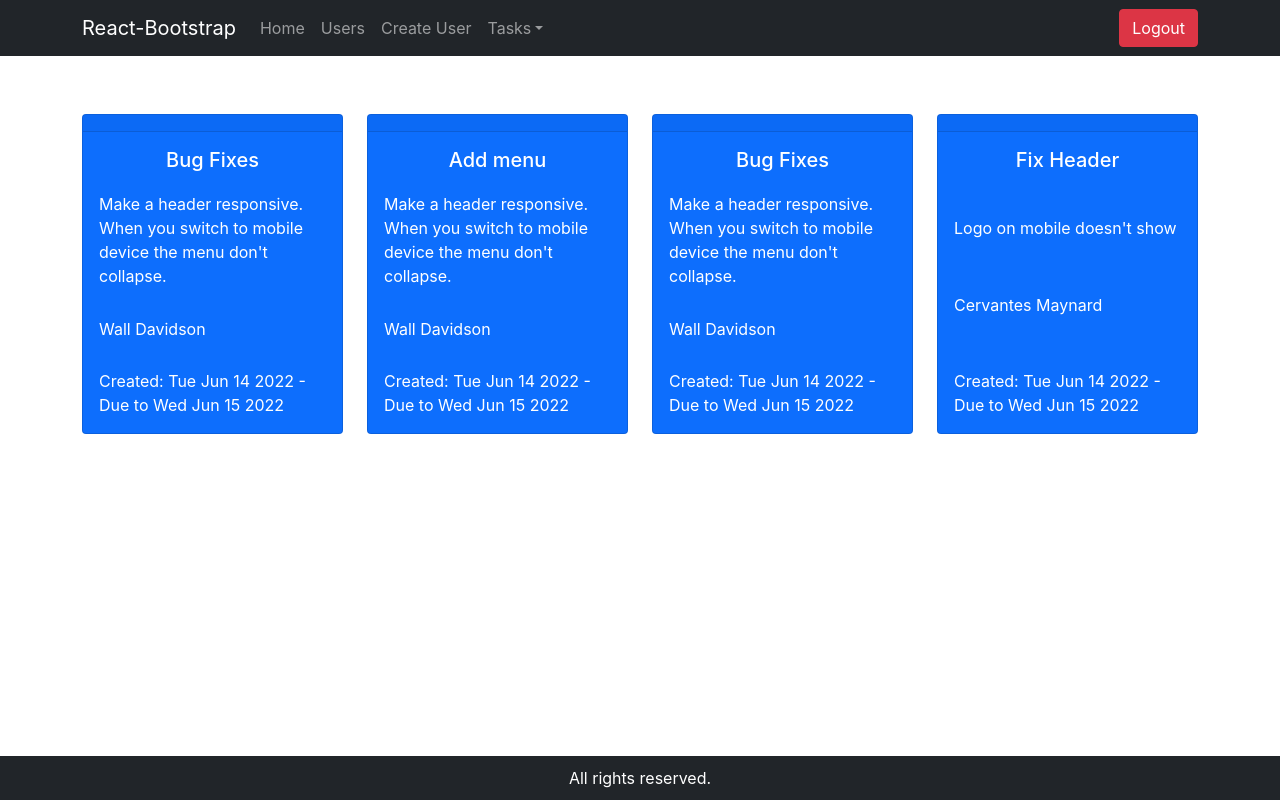
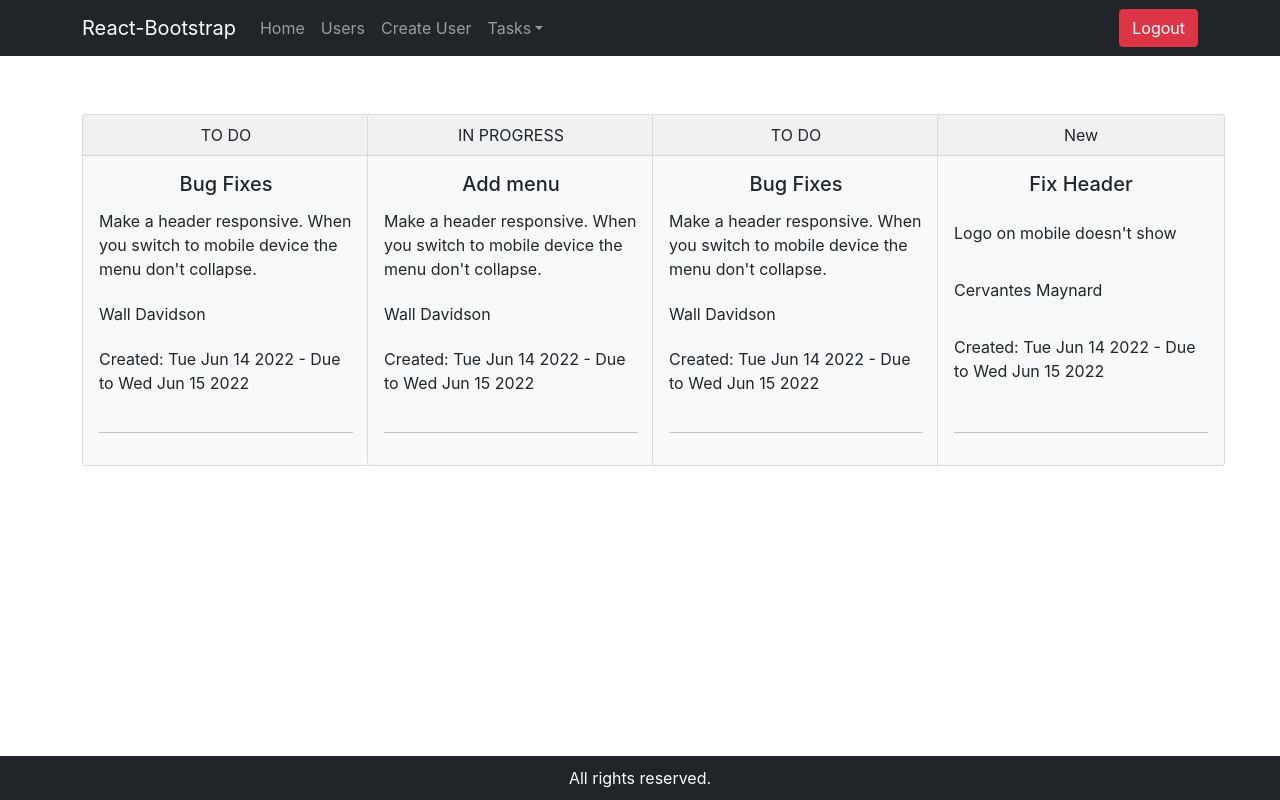
Before and after one commit to Atanasovaaa/Credits-Consulting-Group, a React (Create React App) app: page /tasks-list in a window 1280 px wide. Built offline with nearby package versions, Linux system fonts and the light colour scheme; data requests are answered from the project's data file; sample sign-in values are in the browser's storage.

Commit message:
Add Edit, Delete and Change status for Tasks

```diff
--- a/src/components/layout/header/Header.jsx
+++ b/src/components/layout/header/Header.jsx
@@ -7,6 +7,7 @@ import { getLoggedUser } from "../../../utils/http-utils/user-requests";
 
 export default function Header() {
   const loggedUser = getLoggedUser();
+  const taskUrl = `/tasks/${loggedUser.id}`;
 
   return (
     <header>
@@ -21,6 +22,7 @@ export default function Header() {
             <Nav.Link href="/user/create">Create User</Nav.Link>
             <NavDropdown title="Tasks" id="collasible-nav-dropdown">
               <NavDropdown.Item href="/tasks-list">Tasks List</NavDropdown.Item>
+              <NavDropdown.Item href={taskUrl}>My Tasks</NavDropdown.Item>
               <NavDropdown.Item href="/task/create">Create Task</NavDropdown.Item>
               <NavDropdown.Divider />
               <NavDropdown.Item href="#action/3.4">Separated link</NavDropdown.Item>
--- a/src/components/layout/main/Main.jsx
+++ b/src/components/layout/main/Main.jsx
@@ -15,7 +15,9 @@ export default function Main() {
                     <Route path="/user/create" element={<UserForm />} />
                     <Route path="/user/edit/:id" element={<UserForm />} />
                     <Route path="/tasks-list" element={<TasksList />} />
+                    <Route path="/tasks/:id" element={<TasksList />} />
                     <Route path="/task/create" element={<TaskForm/>} />
+                    <Route path="/task/edit/:id" element={<TaskForm/>} />
                 </Routes>
             </Container>
     );
--- a/src/components/tasks/task-card/TaskCard.jsx
+++ b/src/components/tasks/task-card/TaskCard.jsx
@@ -1,34 +1,65 @@
 import Card from "react-bootstrap/Card";
+import Button from "react-bootstrap/Button"
 import Col from "react-bootstrap/Col";
+import { getLoggedUser } from "../../../utils/http-utils/user-requests";
 import "./taskCard.scss";
+import { useNavigate } from "react-router-dom";
+import { TaskStatus } from "../../../utils/http-utils/task-request";
 
-export function TaskCard({ task }) {
+export function TaskCard({ task, onTaskDelete, changeStatus }) {
+    const loggedUser = getLoggedUser();
+    const navigate = useNavigate();
+
+    const navigateToEdit = () => {
+        navigate(`/task/edit/${task.id}`);
+    }
+
+    const getNextStateButton = () => {
+        switch(task.status) {
+            case TaskStatus.NEW:
+                return <Button variant="warning" onClick={() => changeStatus(TaskStatus.IN_PROGRESS, task.id)}>Move to In Progress</Button>;
+            case TaskStatus.IN_PROGRESS:
+                return <Button variant="info" onClick={() => changeStatus(TaskStatus.IN_REVIEW, task.id)}>Move to In Review</Button>;
+            case TaskStatus.IN_REVIEW:
+                return <Button variant="info" onClick={() => changeStatus(TaskStatus.DONE, task.id)}>Move to Done</Button>;
+
+        }
+    }
+
     return (
         <Col xs="12" md="6" lg="4" xl="3">
             <>
             {[
-                'Primary',
+                // 'Primary',
                 // 'Secondary',
                 // 'Success',
                 // 'Danger',
                 // 'Warning',
                 // 'Info',
-                // 'Light',
+                'Light',
                 // 'Dark',
             ].map((variant) => (
                 <Card
                 bg={variant.toLowerCase()}
                 key={variant}
                 text={variant.toLowerCase() === 'light' ? 'dark' : 'white'}
-                style={{ minHeight: "20rem" }}
+                style={{ minHeight: "22rem", minWidth: '18rem' }}
                 className="task-card mb-2"
                 >
-                <Card.Header>{task.TODO}</Card.Header>
+                <Card.Header>{task.status}</Card.Header>
                 <Card.Body>
                     <Card.Title>{task.title} </Card.Title>
                     <Card.Text>{task.description}</Card.Text>
                     <Card.Text>{task.authorName}</Card.Text>
                     <Card.Text>Created: {task.createdDate} - Due to {task.dueDate}</Card.Text>
+                    <hr className="mb-3"/>
+                    { loggedUser && loggedUser.id === task.authorId &&
+                        <div className="btn-holder">
+                            <Button variant="success" onClick={navigateToEdit}><i className="fa fa-pencil"></i>Edit</Button>
+                            <Button variant="danger" onClick={() => onTaskDelete(task.id)}><i className="fa fa-trash"></i>Delete</Button>
+                            { getNextStateButton() }
+                        </div>
+                    }
                 </Card.Body>
                 </Card>
             ))}
--- a/src/components/tasks/task-card/taskCard.scss
+++ b/src/components/tasks/task-card/taskCard.scss
@@ -14,5 +14,17 @@
           font-weight: bold;
           font-size: 14px;
         }
+        .btn-holder {
+          display: flex;
+          flex-wrap: wrap;
+          justify-content: space-between;
+
+          button {
+            font-size: 14px;
+            i {
+              margin-right: 8px;
+            }
+          }
+        }
     }
 }
--- a/src/components/tasks/task-form/TaskForm.jsx
+++ b/src/components/tasks/task-form/TaskForm.jsx
@@ -1,20 +1,29 @@
 import Form from "react-bootstrap/Form";
 import Button from "react-bootstrap/Button";
 import "./taskForm.scss";
-import { useState } from "react";
-import { saveTask, TaskStatus } from "../../../utils/http-utils/task-request";
-import { useNavigate } from "react-router-dom";
+import { useEffect, useState } from "react";
+import { getTaskById, saveTask, TaskStatus } from "../../../utils/http-utils/task-request";
+import { useNavigate, useParams } from "react-router-dom";
 
 export function TaskForm() {
 
     const navigate = useNavigate();
-
+    const params = useParams();
     const [task, setTask] = useState({
         title: '',
         description: '',
         status: '',
         dueDate: ''
     });
+
+    useEffect(() => {
+        if(params.id) {
+            getTaskById(params.id).then((response) => {
+                    setTask(response.data);
+            });
+        }
+    }, [params.id]);
+
 
     const onInputChange = (event) => {
         setTask((prevState) => (
@@ -58,7 +67,7 @@ export function TaskForm() {
                     <Form.Label>Due Date</Form.Label>
                     <Form.Control type="date" placeholder="Due Date" name="dueDate" value={task.dueDate || ''} onChange={onInputChange}/>
                 </Form.Group>
-                <Button variant="success" type="submit">Save</Button>
+                <Button variant="success" type="submit">{task.id ? "Edit Task" : "Create Task"}</Button>
             </Form>
         </div>
     );
--- a/src/components/tasks/tasks-list/TasksList.jsx
+++ b/src/components/tasks/tasks-list/TasksList.jsx
@@ -1,22 +1,47 @@
 import { useEffect, useState } from "react";
+import { useParams } from 'react-router-dom';
 import Row from "react-bootstrap/Row";
-import { getAllTasks } from "../../../utils/http-utils/task-request";
+import { deleteTask, getAllTasks, getAllTasksByAuthor, saveTask } from "../../../utils/http-utils/task-request";
 import { TaskCard } from "../task-card/TaskCard";
 import "./tasksList.scss";
 
 export function TasksList() {
     const [tasks, setTasks] = useState([]);
+    const params = useParams();
 
     useEffect(() => {
-        getAllTasks().then(response => {
-            setTasks(response.data);
+        if(params.id) {
+            getAllTasksByAuthor(params.id).then(response => {
+                setTasks(response.data);
+            })
+        } else {
+            getAllTasks().then(response => {
+                setTasks(response.data);
+            })
+        }
+
+    }, [params.id]);
+
+    const onDeleteHandler = (id) => {
+         deleteTask(id).then(() => {
+            setTasks((prevState) => {
+                return prevState.filter(task => task.id !== id);
+            })
+         })
+    }
+
+    const onChangeStatusHandler = (status, id) => {
+        const task = tasks.find(task => task.id === id);
+        task.status = status;
+        saveTask(task).then(() => {
+            setTasks([...tasks])
         })
-    }, []);
+    }
 
     return (
         <div className="tasks-list-wrapper">
             <Row>
-            { tasks.map(task => <TaskCard key={task.id} task={task} />) }
+            { tasks.map(task => <TaskCard key={task.id} task={task} onTaskDelete={onDeleteHandler} changeStatus={onChangeStatusHandler} />) }
             </Row>
         </div>
     );
--- a/src/utils/http-utils/task-request.js
+++ b/src/utils/http-utils/task-request.js
@@ -18,6 +18,10 @@ export function getAllTasksByAuthor(authorId) {
   return axios.get(`${apiUrl}?authorId=${authorId}`);
 }
 
+export function getTaskById(taskId) {
+  return axios.get(`${apiUrl}/${taskId}`);
+}
+
 export function saveTask(task) {
   //create
   if (!task.id) {
@@ -32,5 +36,11 @@ export function saveTask(task) {
     return axios.post(apiUrl, task);
   }
 
+  task.createdDate = new Date(task.createdDate).toDateString();
+  task.dueDate = new Date(task.dueDate).toDateString();
   return axios.put(`${apiUrl}/${task.id}`, task);
 }
+
+export function deleteTask(id) {
+  return axios.delete(`${apiUrl}/${id}`);
+}
```
